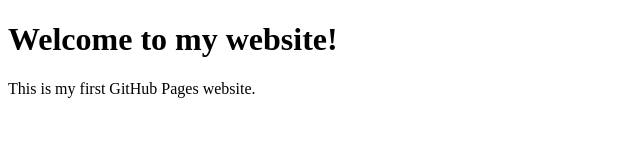
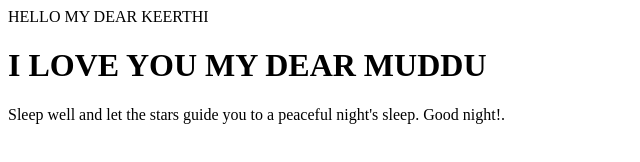
Before and after one commit to BisatiShankarappa/MahendraPDIT, a plain HTML site: page index.html in a window 1280 px wide. Shown: the whole page, without its empty margins (0-640 px from the left). Drawn offline with Linux system fonts and the light colour scheme.

Commit message:
Updated index.html

```diff
--- a/index.html
+++ b/index.html
@@ -4,7 +4,8 @@
     <title>My First GitHub Pages Website</title>
   </head>
   <body>
-    <h1>Welcome to my website!</h1>
-    <p>This is my first GitHub Pages website.</p>
+    <h>HELLO MY DEAR KEERTHI</h>
+    <h1>I LOVE YOU MY DEAR MUDDU</h1>
+    <p>Sleep well and let the stars guide you to a peaceful night's sleep. Good night!.</p>
   </body>
 </html>
```
